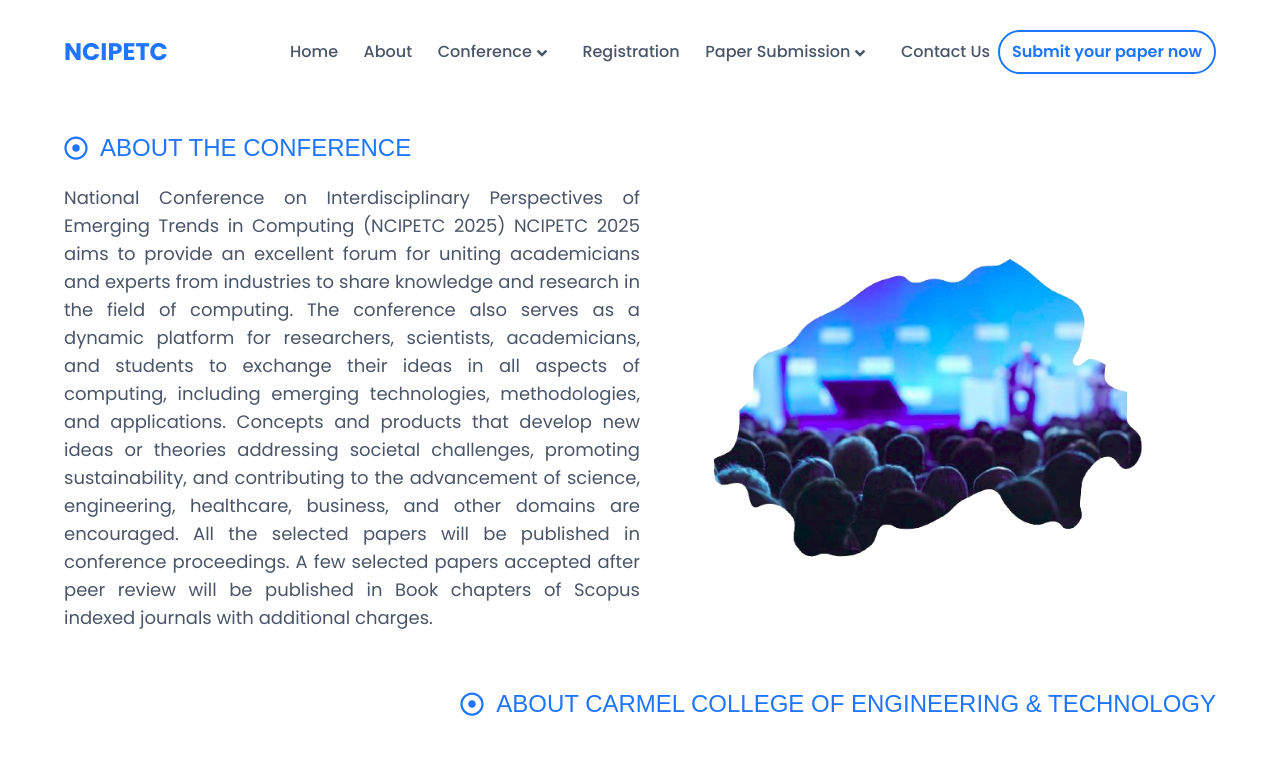
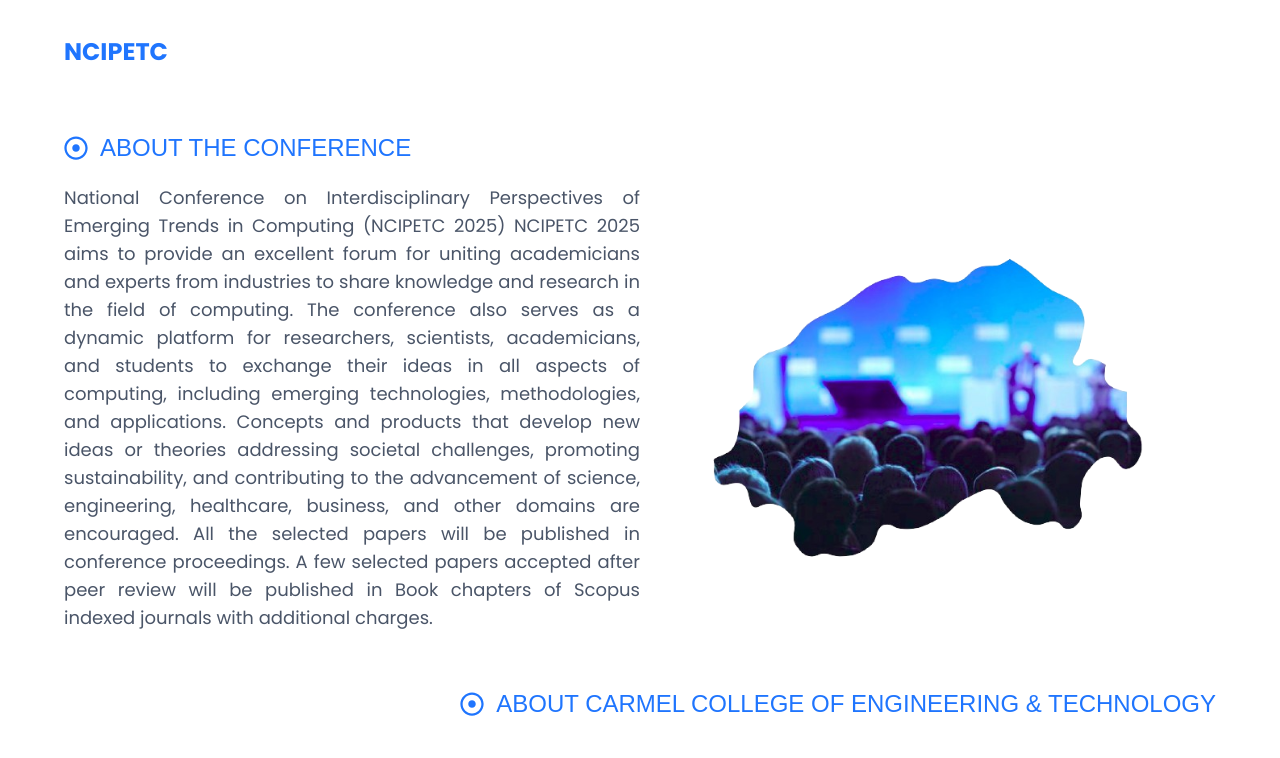
Before and after one commit to AbhishekNSanthosh/ncipetc-25, a Next.js app: page /about in a window 1280 px wide. Shown: the top 758 px of the page. Built offline with nearby package versions, Linux system fonts and the light colour scheme; a web font is replaced by a local one.

Commit message:
feat: menu

```diff
--- a/src/styles/scss/main.scss
+++ b/src/styles/scss/main.scss
@@ -35,3 +35,9 @@
   background-size: cover; /* Ensures the image covers the full container */
   background-attachment: fixed; /* Optional: makes the background fixed when scrolling */
 }
+
+/* Prevent scrolling when the class is applied */
+.no-scroll {
+  overflow: hidden;
+  height: 100vh;
+}
--- a/src/widgets/Footer/view.tsx
+++ b/src/widgets/Footer/view.tsx
@@ -100,7 +100,8 @@
                     <span className="font-semibold">Email:</span>
                     <Link
                       href="mailto:conferencecse@carmelcet.in"
-      className="text-blue-500 hover:underline">
+                      className="text-blue-500 hover:underline"
+                    >
                       conferencecse@carmelcet.in
                     </Link>
                   </div>
--- a/src/widgets/Header/view.tsx
+++ b/src/widgets/Header/view.tsx
@@ -1,69 +1,86 @@
 "use client";
 import { navItem } from "@utils/constants";
 import Link from "next/link";
-import React, { useState } from "react";
-import { RiArrowDropDownLine } from "react-icons/ri";
+import React, { useState, useEffect } from "react";
 import { RxDashboard } from "react-icons/rx";
+import { IoClose } from "react-icons/io5";
 
 export default function Header() {
-  const [isScrolled, setIsScrolled] = useState(false);
-  const [activeDropdown, setActiveDropdown] = useState<number | null>(null); // State can be a number or null
+  const [isDrawerOpen, setIsDrawerOpen] = useState(false);
+
+  // Prevent scrolling when the drawer is open
+  useEffect(() => {
+    if (isDrawerOpen) {
+      document.body.style.overflow = "hidden";
+    } else {
+      document.body.style.overflow = "";
+    }
+    return () => {
+      document.body.style.overflow = "";
+    };
+  }, [isDrawerOpen]);
 
   return (
-    <div className="px-[5vw] absolute top-0 flex flex-row items-center justify-center h-[10vh] lg:h-[13vh] md:h-[12vh] w-full">
+    <>
+      <div className="px-[5vw] absolute top-0 flex flex-col items-center justify-center h-[10vh] lg:h-[13vh] md:h-[12vh] w-full">
         <div className="flex flex-row items-center justify-between w-full">
           <div className="flex-[1] flex">
-          <span className="text-primary-600 font-bold text-2xl">
-            NCIPETC
-          </span>
+            <span className="text-primary-600 font-bold text-2xl">NCIPETC</span>
           </div>
-        <div className="flex-2 hidden lg:flex md:flex items-center justify-end gap-[2vw]">
+          <div className="flex-1 flex md:flex lg:hidden items-center justify-end">
+            <button onClick={() => setIsDrawerOpen(!isDrawerOpen)}>
+              <RxDashboard className="text-2xl text-primary-600" />
+            </button>
+          </div>
+        </div>
+      </div>
+
+      {/* Drawer */}
+      <div
+        className={`fixed inset-0 z-50 transform transition-transform duration-500 ease-in-out ${
+          isDrawerOpen ? "translate-x-0" : "translate-x-full"
+        }`}
+      >
+        {/* Overlay */}
+        <div
+          className={`absolute inset-0 bg-black bg-opacity-50 transition-opacity duration-500 ${
+            isDrawerOpen ? "opacity-100" : "opacity-0 pointer-events-none"
+          }`}
+          onClick={() => setIsDrawerOpen(false)}
+        />
+
+        {/* Drawer Content */}
+        <div className="absolute right-0 top-0 h-full w-[80%] sm:w-[60%] bg-white shadow-lg p-6">
+          <div className="flex justify-between items-center mb-6">
+            <span className="text-lg font-bold text-gray-700">Menu</span>
+            <button
+              onClick={() => setIsDrawerOpen(false)}
+              className="text-gray-600 hover:text-gray-800"
+            >
+              <IoClose className="text-2xl" />
+            </button>
+          </div>
+          <nav className="flex flex-col gap-4">
             {navItem?.map((item, index) => (
-            <div
+              <Link
                 key={index}
-              className="relative group"
-              onMouseEnter={() => setActiveDropdown(index)}
-              onMouseLeave={() => setActiveDropdown(null)}
-            >
-              <Link
                 href={item?.link || "#"}
-                className="font-medium capitalize text-gray-700 flex flex-row items-center justify-center relative group-hover:text-[#1F75FE] transition-colors duration-300"
+                className="font-medium text-gray-700 hover:text-primary-600 transition-colors"
+                onClick={() => setIsDrawerOpen(false)}
               >
                 {item?.title}
-                {item?.dropdown && (
-                  <RiArrowDropDownLine className="text-3xl mt-[2px] ml-[-5px]" />
-                )}
-              </Link>
-
-              {item?.dropdown && activeDropdown === index && (
-                <div className="absolute pt-[2vh] left-0 ">
-                  <div className="text-white bg-primary-600 bg-opacity-90 shadow-lg rounded-lg p-2 w-[20vw] transition-all duration-300 opacity-100 z-50">
-                    {item?.dropdown.map((subItem, subIndex) => (
-                      <Link
-                        key={subIndex}
-                        href={subItem?.url}
-                        className="block px-4 py-2 rounded-md hover:bg-[#f1f5f9] hover:text-[#1F75FE] transition-all duration-200"
-                      >
-                        {subItem?.title}
               </Link>
             ))}
-                  </div>
-                </div>
-              )}
-            </div>
-          ))}
-        </div>
-        <div className="flex-1 hidden md:flex lg:flex items-center justify-end">
+          </nav>
+          <div className="mt-8">
             <Link href={"https://forms.gle/VWgA4t2jr1esEkLcA"} target="_blank">
-            <button className="px-3 py-2 rounded-full border-2 text-primary-600  font-semibold border-primary-600">
+              <button className="w-full px-4 py-2 rounded-md bg-primary-600 text-white font-medium hover:bg-primary-700 transition-colors">
                 Submit your paper now
               </button>
             </Link>
           </div>
-        <div className="flex-1 flex md:flex lg:hidden items-center justify-end">
-        <button className=""><RxDashboard className="text-2xl text-primary-600"/></button>
         </div>
       </div>
-    </div>
+    </>
   );
 }
```
Lines whose indentation alone changed are shown as unchanged.
